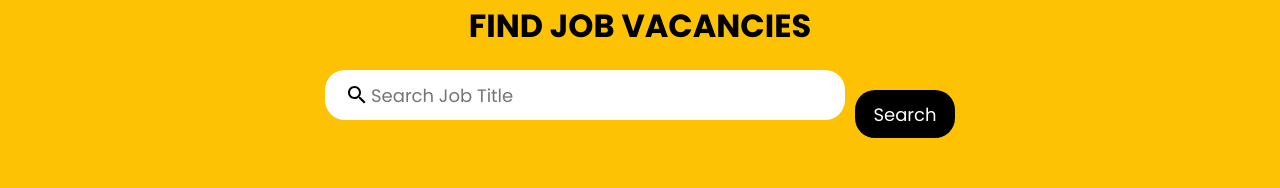
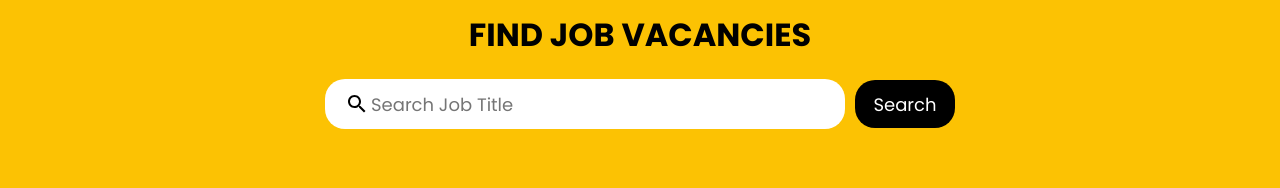
Before and after one commit to MarkDudas/para_client, a React (Vite) app: page / in a window 1280 px wide. Shown: the part 180-368 px from the top of the page. Built offline with nearby package versions, Linux system fonts and the light colour scheme; no server answers.

Commit message:
update career and logout

```diff
--- a/src/components/addCareer/AddCareer.css
+++ b/src/components/addCareer/AddCareer.css
@@ -15,12 +15,6 @@
   display: flex;
   width: 100%;
   gap: 10px;
-}
-
-/* Generic button styles */
-button {
-  margin-top: 20px;
-  cursor: pointer;
 }
 
 /* Save Button */
--- a/src/components/addEducation/AddEducation.css
+++ b/src/components/addEducation/AddEducation.css
@@ -1,7 +1,3 @@
-button{
-    margin-top:20px;
-
-  }
 .save-button {
   display: inline-block;
   padding: 10px 20px;
--- a/src/components/addLicense/AddLicence.css
+++ b/src/components/addLicense/AddLicence.css
@@ -1,9 +1,3 @@
-/* Generic button styles */
-button {
-    margin-top: 20px;
-    cursor: pointer;
-  }
-
 /* Save Button */
 .save-button,
 .cancel-button {
--- a/src/components/header/Header.css
+++ b/src/components/header/Header.css
@@ -27,9 +27,9 @@
 
 .header-search-container {
   width: 100%;
-
   display: flex;
-  justify-content: center;
+  align-items: center;
+  justify-content: center !important;
   gap: 10px;
 }
 
--- a/src/components/navbar/Navbar.tsx
+++ b/src/components/navbar/Navbar.tsx
@@ -17,6 +17,11 @@ import logo from "../../assets/logo.png";
 const Navbar = () => {
   const user = AuthZustand((state) => state.user);
   const clearUser = AuthZustand((state) => state.clearUser);
+
+  const logout = () => {
+    clearUser();
+    window.location.reload();
+  };
 
   const [click, setClick] = useState(false);
 
@@ -87,11 +92,17 @@ const Navbar = () => {
             )}
             {userData?.role === "admin" && (
               <>
-    <Link to="/admin" style={{ textDecoration: "none", color: "white" }}>
+                <Link
+                  to="/admin"
+                  style={{ textDecoration: "none", color: "white" }}
+                >
                   <span className="nav-link">Register HR</span>
                 </Link>
 
-    <Link to="/applicant-chart" style={{ textDecoration: "none", color: "white" }}>
+                <Link
+                  to="/applicant-chart"
+                  style={{ textDecoration: "none", color: "white" }}
+                >
                   <span className="nav-link">Analytics</span>
                 </Link>
                 <Link
@@ -102,7 +113,6 @@ const Navbar = () => {
                 </Link>
               </>
             )}
-
           </section>
           {/* <section className="nav-action-container"> */}
           <section className={click ? "nav-menu active" : "nav-menu"}>
@@ -127,11 +137,8 @@ const Navbar = () => {
                 >
                   {user} <KeyboardArrowDown />
                 </a>
-                <Link
-                  to="/"
-                  style={{ textDecoration: "none", color: "white" }}
-                >
-                <button onClick={clearUser} className="navbar-logout-btn">
+                <Link to="/" style={{ textDecoration: "none", color: "white" }}>
+                  <button onClick={logout} className="navbar-logout-btn">
                     Logout
                   </button>
                 </Link>
--- a/src/components/updateCareer/UpdateCareer.tsx
+++ b/src/components/updateCareer/UpdateCareer.tsx
@@ -43,7 +43,8 @@ const UpdateCareer = ({ toggleCloseAddCareer, id }: Prop) => {
           companyName: companyName ? companyName : data?.companyName,
           startedDateMonth: startedDate.month,
           startedDateYear: startedDate.year,
-          endedDate: endedDate.month + " " + endedDate.year,
+          endedDateMonth: endedDate.month,
+          endedDateYear: endedDate.year,
           description: description ? description : data?.description,
         }
       );
--- a/src/pages/login/Login.css
+++ b/src/pages/login/Login.css
@@ -18,7 +18,6 @@
   justify-content: center;
   flex-direction: column;
 }
-
 
 .login-form-container {
   width: 100%;
@@ -86,10 +85,12 @@ h3 {
 
 .button-group button {
   height: 40px;
-  width: 65%;
+  width: 100%;
   border: none;
   cursor: pointer;
   margin: 0 auto;
+  border-radius: 10px;
+  margin-right: 5px;
 }
 
 .button-group .login-link {
```
Lines whose indentation alone changed are shown as unchanged.
